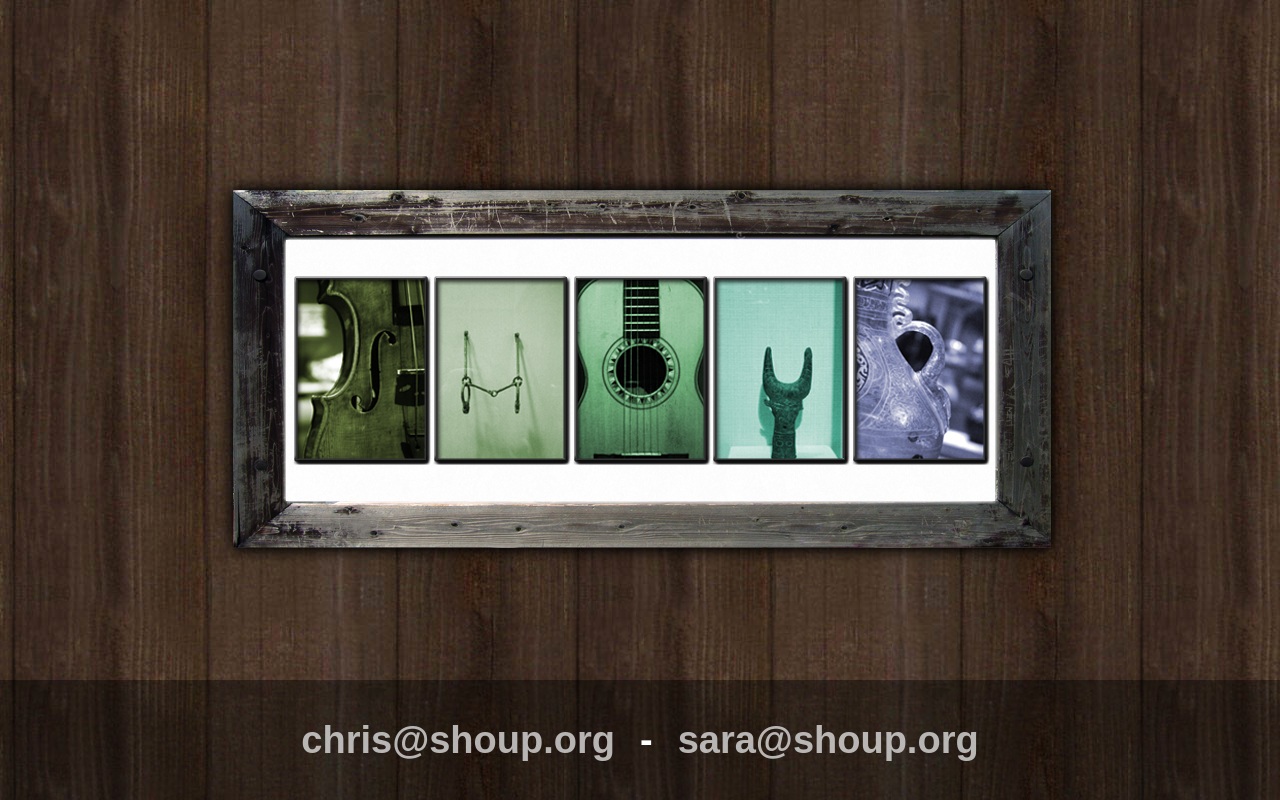
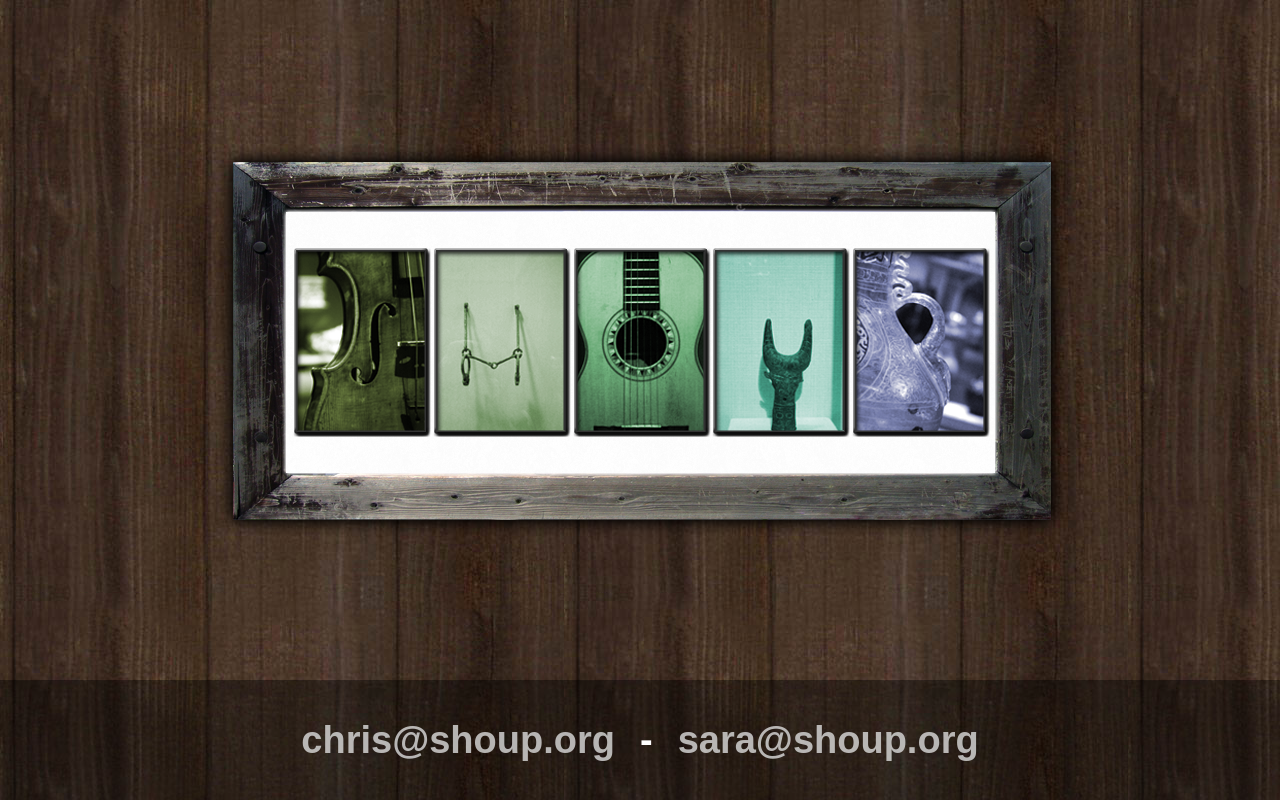
Before and after one commit to chrisshoup/chrisshoup.github.io, a plain HTML site: page index.htm in a window 1280 px wide. Drawn offline with Linux system fonts and the light colour scheme.

Commit message:
Changed style to focus on being centered instead of arbitrary units.

```diff
--- a/res/shoup.css
+++ b/res/shoup.css
@@ -1,7 +1,7 @@
 @keyframes a_shoup_drop_frame {
-	0% { margin-top: -425px; opacity: 0; }
+	0% { top: -200%; opacity: 0; }
 	50% { opacity: 1; }
-	100% { margin-top: 20vh; opacity: 1; }
+	100% { top: -15vmin; opacity: 1; }
 }
 @keyframes a_shoup_fade_in {
 	from { opacity: 0; }
@@ -34,12 +34,16 @@ a:hover {
 	text-shadow: 3px 3px #444;
 }
 #shoup {
-	position: relative;
+	position: absolute;
 	opacity: 0;
 	width: 869px;
 	height: 416px;
+	top: -200%;
+	bottom: 0;
+	left: 0;
+	right: 0;
+	margin: auto;
 	background-image: url(/res/shoup.png);
-	margin: -425px auto 50px auto;
 	animation: a_shoup_drop_frame 2s ease 0s 1 normal forwards;
 }
 #shoup-info {
@@ -47,6 +51,9 @@ a:hover {
 	bottom: 0;
 	opacity: 0;
 	width: 100%;
+	height: 15vmin;
+	line-height: 15vmin;
+	min-height: 15vmin;
 	color: #fff;
 	background-color: #000;
 	background: rgba(0,0,0,0.4);
@@ -54,8 +61,6 @@ a:hover {
 	font-size: 38px;
 	font-weight: bold;
 	font-family: Arial Rounded MT Bold,Helvetica Rounded,Arial,sans-serif;
-	line-height: 15vmin;
-	height: 15vmin;
 	margin: auto;
 	animation: a_shoup_fade_in 1s ease 1.8s 1 normal forwards
 }
```
